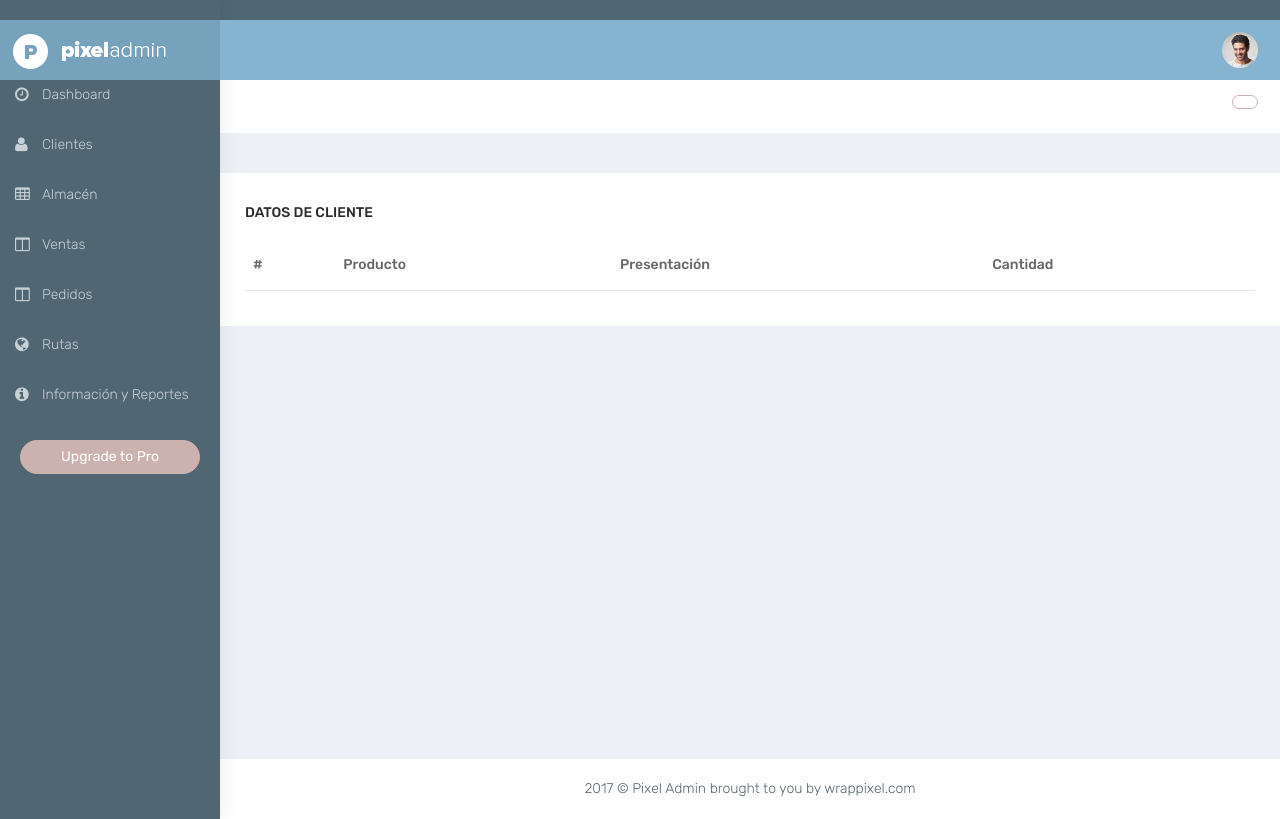
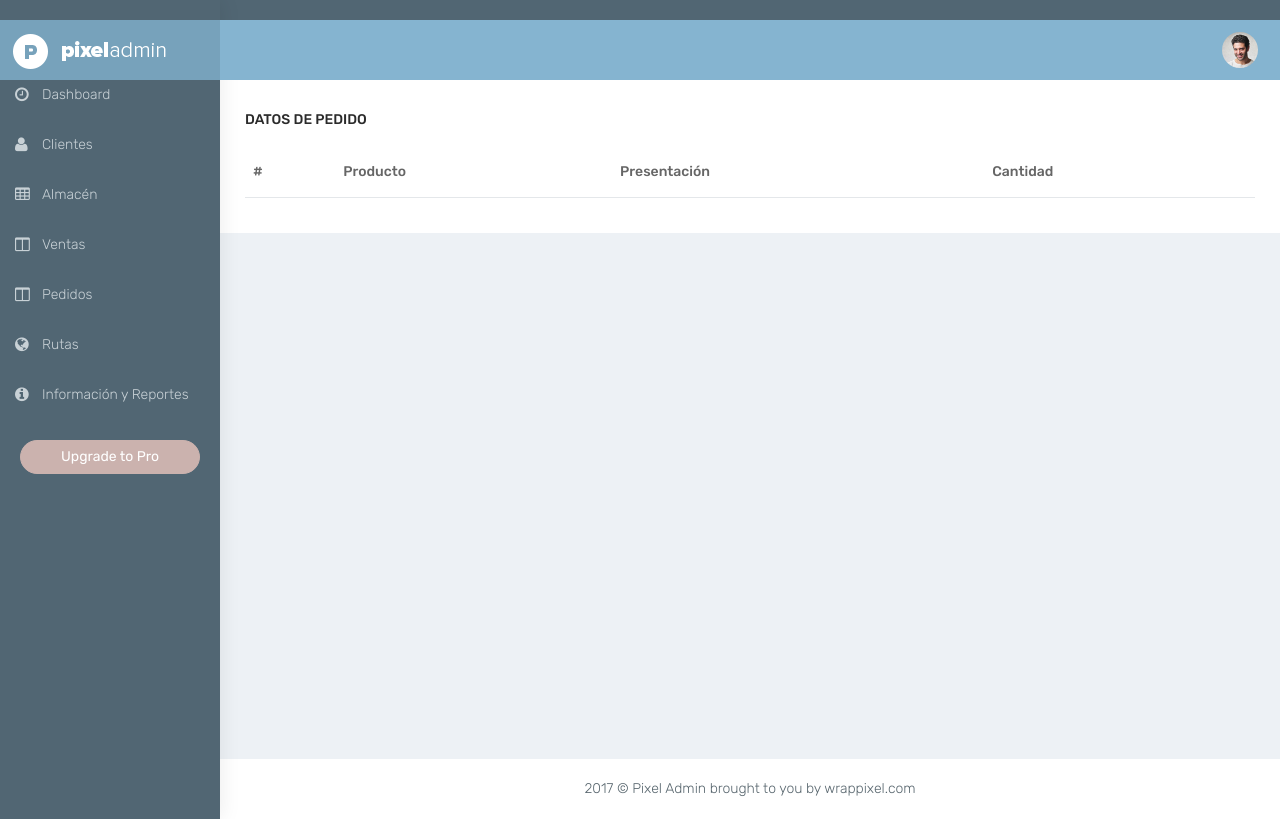
Before and after one commit to JokerBerlin/Aplicacion, a Django app: page /Pedido/resumen/ in a window 1280 px wide. Run offline with Django 3.2, Linux system fonts and the light colour scheme; data that the repository does not hold is empty; some libraries are stand-ins or nearby versions.

Commit message:
resumen de pedidos

```diff
--- a/app/Views/pedidoView.py
+++ b/app/Views/pedidoView.py
@@ -15,6 +15,7 @@ from app.fomularios.cierrecajaForm import *
 from app.fomularios.pedidoForm import *
 from django.urls import reverse_lazy
 from django.views.generic import UpdateView
+from django.db.models import Sum
 ###########################################################
 #   Usuario: Erick Sulca, Ulises Bejar
 #   Fecha: 05/06/18
@@ -43,15 +44,22 @@ def ResumenPedidos(request):
         return render(request, 'pedido/listar.html')
     else:
         oPedidos = Pedido.objects.filter(estado = True)
+
         oProductos = []
-        for oPedido in oPedidos:
-            oPedidoproductospresentacions = Pedidoproductospresentacions.objects.filter(pedido = oPedido)
-            for oPedidoproductospresentacion in oPedidoproductospresentacions:
-                oProducto = {}
-                oProducto["nombreProducto"] = oPedidoproductospresentacion.productopresentacions.producto.nombre
-                oProducto["nombrePresentacion"] = oPedidoproductospresentacion.productopresentacions.presentacion.nombre
-                oProducto["cantidad"] = oPedidoproductospresentacion.cantidad
-                oProductos.append(oProducto)
+        #for oPedido in oPedidos:
+
+        oPedidopropre = Pedidoproductospresentacions.objects.filter(pedido_id__in=[p.id for p in oPedidos]).values('productopresentacions_id').annotate(Sum('cantidad'))
+        for o in oPedidopropre:
+            #if oPedido.id == o['pedido_id']:
+            id = o['productopresentacions_id']
+            oProductopresentacions = Productopresentacions.objects.get(id=id)
+            #oPedidoproductospresentacions = Pedidoproductospresentacions.objects.filter(pedido = oPedido)
+            #for oPedidoproductospresentacion in oPedidoproductospresentacions:
+            oProducto = {}
+            oProducto["nombreProducto"] = oProductopresentacions.producto.nombre
+            oProducto["nombrePresentacion"] = oProductopresentacions.presentacion.nombre
+            oProducto["cantidad"] = o['cantidad__sum']
+            oProductos.append(oProducto)
 
         return render(request, 'pedido/resumen.html', {"oProductos": oProductos})
 
--- a/app/templates/base.html
+++ b/app/templates/base.html
@@ -131,25 +131,7 @@
         <!-- Left navbar-header end -->
         <!-- Page Content -->
         <div id="page-wrapper">
-            <div class="container-fluid">
-                <div class="row bg-title">
-                    <div class="col-lg-3 col-md-4 col-sm-4 col-xs-12">
-                        <h4 class="page-title">{% block title1 %}
-                        {% endblock %}
-                        </h4> </div>
-                    <div class="col-lg-9 col-sm-8 col-md-8 col-xs-12"> <a href="http://wrappixel.com/templates/pixeladmin/" target="_blank" class="btn btn-danger pull-right m-l-20 btn-rounded btn-outline hidden-xs hidden-sm waves-effect waves-light">{% block title2%}
-                        {% endblock %}</a>
-                        <ol class="breadcrumb">
-                            <li><a href="#">{% block title3 %}
-                        {% endblock %}</a></li>
-                        </ol>
-                    </div>
-                    <!-- /.col-lg-12 -->
-                </div>
 
-
-
-                </div>
                 <!-- /.row -->
 
                 <!--row -->
--- a/app/templates/pedido/detalle.html
+++ b/app/templates/pedido/detalle.html
@@ -43,7 +43,7 @@ Información de Pedido
 				    	<td>{{ forloop.counter }}</td>
 				    	<td>{{oProducto.nombreProducto}}</td>
 				    	<td>{{oProducto.nombrePresentacion}}</td>
-				    	<td>{{oProducto.cantidad}}</td>
+				    	<td>{{oProducto.total}}</td>
 				    </tr>
 
 				    {% endfor %}
--- a/app/templates/pedido/resumen.html
+++ b/app/templates/pedido/resumen.html
@@ -11,7 +11,7 @@ Resumen de pedido
 	<div class="row">
         <div class="col-sm-12">
             <div class="white-box">
-                <h3 class="box-title">Datos de cliente</h3>
+                <h3 class="box-title">Datos de pedido</h3>
 			<div>
 
 				<table id="tProductos"  class="table">
```
